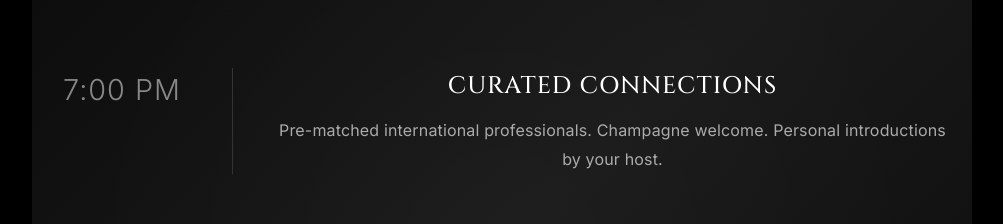
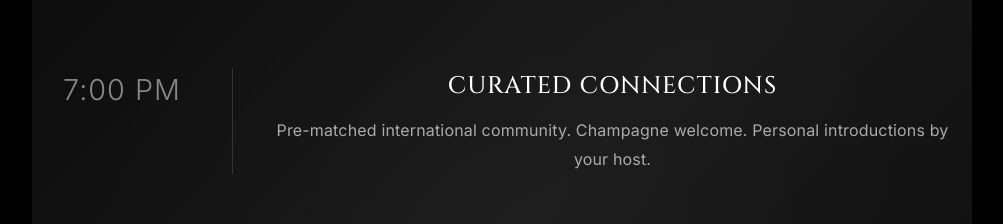
Before and after one commit to road2empire/bakusecrets, a React (Vite) app: page / in a window 1280 px wide. Shown: the part 993-1217 px from the top of the page, without its empty margins (138-1141 px from the left). Built offline with nearby package versions, Linux system fonts and the light colour scheme; the HTML template or start-up script is replaced by a standard one.

Commit message:
community

```diff
--- a/src/App.jsx
+++ b/src/App.jsx
@@ -158,7 +158,7 @@ function App() {
             <div className="timeline-time">7:00 PM</div>
             <div className="timeline-content">
               <h3>CURATED CONNECTIONS</h3>
-              <p>Pre-matched international professionals. Champagne welcome. Personal introductions by your host.</p>
+              <p>Pre-matched international community. Champagne welcome. Personal introductions by your host.</p>
             </div>
           </div>
           <div className="timeline-item">
--- a/src/ApplicationForm.jsx
+++ b/src/ApplicationForm.jsx
@@ -458,7 +458,7 @@ const ApplicationForm = ({ onClose, onSubmit }) => {
               placeholder="Enter your nationality"
             />
             <p className="field-description">
-              This evening is designed for international professionals based in Baku. Your nationality helps us ensure a diverse, global mix of like-minded individuals.
+              This evening is designed for international community based in Baku. Your nationality helps us ensure a diverse, global mix of like-minded individuals.
             </p>
             {errors.nationality && <div className="error-message show">{errors.nationality}</div>}
             <div className="button-group">
@@ -570,7 +570,7 @@ const ApplicationForm = ({ onClose, onSubmit }) => {
             <label className="question-label">WHAT INTERESTS YOU ABOUT THIS EVENING?</label>
             <div className="checkbox-group">
               {[
-                'Meeting international professionals',
+                'Meeting international community',
                 'Experiencing Baku\'s premium scene',
                 'Expanding my network',
                 'Exclusive cultural experience'
```
